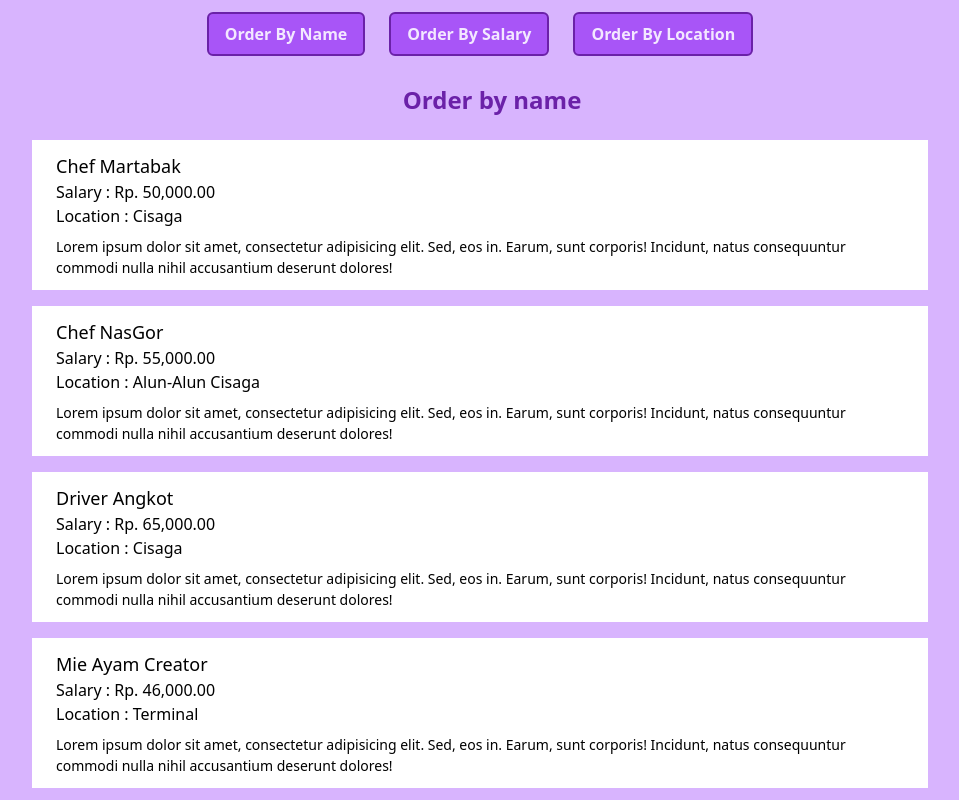
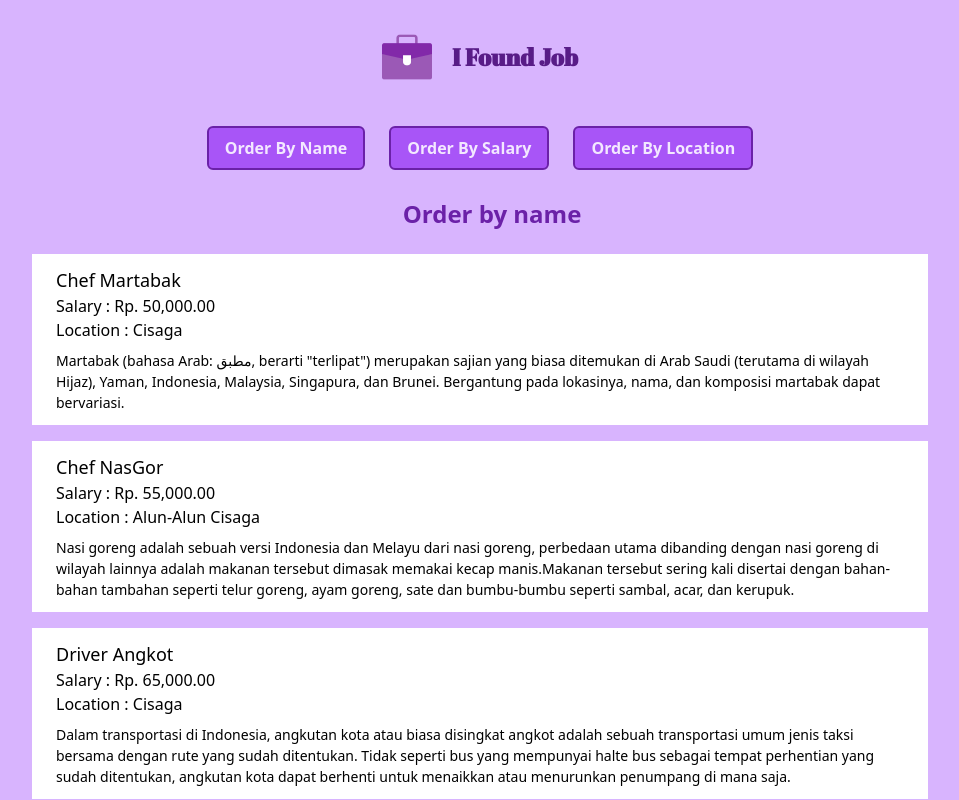
Before and after one commit to nnivxix/found-job, a Vue app: page / in a window 1280 px wide. Shown: the top 800 px of the page, without its empty margins (160-1119 px from the left). Built offline with nearby package versions, Linux system fonts and the light colour scheme.

Commit message:
finalize with adding style

```diff
--- a/index.html
+++ b/index.html
@@ -4,6 +4,9 @@
     <meta charset="UTF-8" />
     <link rel="shortcut icon" href="/favicon.ico" type="image/x-icon">
     <meta name="viewport" content="width=device-width, initial-scale=1.0" />
+    <link rel="preconnect" href="https://fonts.googleapis.com">
+    <link rel="preconnect" href="https://fonts.gstatic.com" crossorigin>
+    <link href="https://fonts.googleapis.com/css2?family=Abril+Fatface&display=swap" rel="stylesheet">
     <title>Found Job</title>
   </head>
   <body>
--- a/src/App.vue
+++ b/src/App.vue
@@ -1,11 +1,13 @@
 <script setup lang="ts">
 import TheJobs from './components/TheJobs.vue';
+import TheTitle from './components/TheTitle.vue';
 // This starter template is using Vue 3 <script setup> SFCs
 // Check out https://vuejs.org/api/sfc-script-setup.html#script-setup
 </script>
 
 <template>
-		<TheJobs />
+    <TheTitle />
+    <TheJobs />
 </template>
 
 <style>
--- a/src/components/HelloComponent.vue
+++ /dev/null
@@ -1,26 +0,0 @@
-<template>
-		<p>hello {{ name }} </p>
-		<button @click="changeName('Han')">
-			change name
-		</button>
-</template>
-
-<script lang="ts">
-import { defineComponent } from "vue";
-
-export default defineComponent({
-  name: 'HelloComponent',
-  data() {
-    return {
-      name: 'Hanasa',
-      age: 12
-    }
-  },
-  methods: {
-    changeName(name :string) {
-      this.name = name;
-      return name;
-    },
-  },
-})
-</script>
--- a/src/components/ListJob.vue
+++ b/src/components/ListJob.vue
@@ -1,18 +1,22 @@
 <template>
-  <h2 class="text-center ml-6 font-bold text-2xl py-4 text-purple-800">Order by {{ order }}</h2>
-  <ul class="flex items-center flex-col ">
+    <h2 class="text-center ml-6 font-bold text-2xl py-4 text-purple-800">
+      Order by {{ order }}
+    </h2>
+    <transition-group name="list" class="flex items-center flex-col " tag="ul">
       <li
         v-for="job in orderJob" :key="job.id"
-      class="py-3 px-6 my-2 mx-4 bg-white text-black md:w-[70%]"
+        class="py-3 px-6 my-2 mx-4 bg-white text-black md:w-[70%] list-none"
       >
         <h2 class="text-lg font-medium">
           {{ job.name }}
         </h2>
         <p>Salary : {{ formatToCurrency(job.salary) }}</p>
         <p>Location : {{ job.location }}</p>
-      <p class=" pt-2 text-[14px]">Lorem ipsum dolor sit amet, consectetur adipisicing elit. Sed, eos in. Earum, sunt corporis! Incidunt, natus consequuntur commodi nulla nihil accusantium deserunt dolores!</p>
+        <p class=" pt-2 text-[14px]">
+          {{ job.description }}
+        </p>
       </li>
-  </ul>
+    </transition-group>
 </template>
 <script setup lang="ts">
 import { defineProps, PropType, computed } from 'vue';
@@ -26,7 +30,7 @@ const props = defineProps({
   },
   order: {
     required: true,
-    tyep: String as PropType<OrderTerm>
+    type: String as PropType<OrderTerm>
   }
 });
 const formatToCurrency = (amount: number) => {
@@ -40,3 +44,9 @@ const orderJob = computed(() => {
 
 console.log(props.jobs);
 </script>
+
+<style>
+.list-move{
+  transition: all 0.5s;
+}
+</style>
--- a/src/components/TheJobs.vue
+++ b/src/components/TheJobs.vue
@@ -1,12 +1,16 @@
 <template>
-  <div class="flex justify-center">
-    <button class="m-3 bg-purple-500 text-purple-100 py-2 px-4 font-semibold  border-2 border-purple-800 rounded-md" @click="OrderHandle('name')">Order By Name</button>
-    <button class="m-3 bg-purple-500 text-purple-100 py-2 px-4 font-semibold  border-2 border-purple-800 rounded-md" @click="OrderHandle('salary')">Order By Salary</button>
-    <button class="m-3 bg-purple-500 text-purple-100 py-2 px-4 font-semibold  border-2 border-purple-800 rounded-md" @click="OrderHandle('location')">Order By Location</button>
-  </div>
+    <div class="flex justify-center">
+      <button class="m-3 bg-purple-500 text-purple-100 py-2 px-4 font-semibold  border-2 border-purple-800 rounded-md" @click="OrderHandle('name')">
+        Order By Name
+      </button>
+      <button class="m-3 bg-purple-500 text-purple-100 py-2 px-4 font-semibold  border-2 border-purple-800 rounded-md" @click="OrderHandle('salary')">
+        Order By Salary
+      </button>
+      <button class="m-3 bg-purple-500 text-purple-100 py-2 px-4 font-semibold  border-2 border-purple-800 rounded-md" @click="OrderHandle('location')">
+        Order By Location
+      </button>
+    </div>
     <ListJob :jobs="Jobs" :order="order" />
-
-
 </template>
 
 <script lang="ts" setup>
@@ -19,10 +23,10 @@ import ListJob from './ListJob.vue';
 
 const order = ref<OrderTerm>('name');
 const Jobs = ref<Job[]>([
-  {id: '1213e', name: 'Chef Martabak', location: 'Cisaga', salary: 50000},
-  {id: '12fsf', name: 'Chef NasGor', location: 'Alun-Alun Cisaga', salary: 55000},
-  {id: '454tfe', name: 'Mie Ayam Creator', location:'Terminal', salary: 46000},
-  {id: '6uhsgfs', name: 'Driver Angkot', location: 'Cisaga', salary:65000}
+  {id: '1213e', name: 'Chef Martabak', location: 'Cisaga', salary: 50000, description: 'Martabak (bahasa Arab: مطبق, berarti "terlipat") merupakan sajian yang biasa ditemukan di Arab Saudi (terutama di wilayah Hijaz), Yaman, Indonesia, Malaysia, Singapura, dan Brunei. Bergantung pada lokasinya, nama, dan komposisi martabak dapat bervariasi.'},
+  {id: '12fsf', name: 'Chef NasGor', location: 'Alun-Alun Cisaga', salary: 55000, description: 'Nasi goreng adalah sebuah versi Indonesia dan Melayu dari nasi goreng, perbedaan utama dibanding dengan nasi goreng di wilayah lainnya adalah makanan tersebut dimasak memakai kecap manis.Makanan tersebut sering kali disertai dengan bahan-bahan tambahan seperti telur goreng, ayam goreng, sate dan bumbu-bumbu seperti sambal, acar, dan kerupuk.'},
+  {id: '454tfe', name: 'Mie Ayam Creator', location:'Terminal', salary: 46000, description: 'Mi ayam, mie ayam atau bakmi ayam adalah hidangan Indonesia yang terbuat dari mie gandum kuning yang dibumbui dengan daging ayam yang biasanya dipotong dadu. Hidangan ini banyak terpengaruh dengan teknik penyajian kuliner yang digunakan dalam hidangan Tiongkok.'},
+  {id: '6uhsgfs', name: 'Driver Angkot', location: 'Cisaga', salary:65000, description: 'Dalam transportasi di Indonesia, angkutan kota atau biasa disingkat angkot adalah sebuah transportasi umum jenis taksi bersama dengan rute yang sudah ditentukan. Tidak seperti bus yang mempunyai halte bus sebagai tempat perhentian yang sudah ditentukan, angkutan kota dapat berhenti untuk menaikkan atau menurunkan penumpang di mana saja.'}
 ])
 
 const OrderHandle = (term : OrderTerm) => {
--- /dev/null
+++ b/src/components/TheTitle.vue
@@ -0,0 +1,14 @@
+<template>
+    <header class="flex items-center justify-center my-8">
+      <img src="jobs-logo.png" class="h-[50px]" alt="jobs-logo" srcset="">
+      <h1 class="text-2xl pl-5 font-bold text-purple-900">
+        I Found Job
+      </h1>
+    </header>
+</template>
+
+<style scoped>
+header{
+  font-family: 'Abril Fatface', cursive;
+}
+</style>
--- a/src/types/Job.ts
+++ b/src/types/Job.ts
@@ -2,7 +2,8 @@ interface Job {
   id: string,
   name: string,
   location: string,
-  salary: number
+  salary: number,
+  description: string
 }
 
 export default Job;
```
Also changed, not shown: .eslintrc.json, public/jobs-logo.png (added), 1 other file (tests, documents, lock files or other folders). Lines whose indentation alone changed are shown as unchanged.
